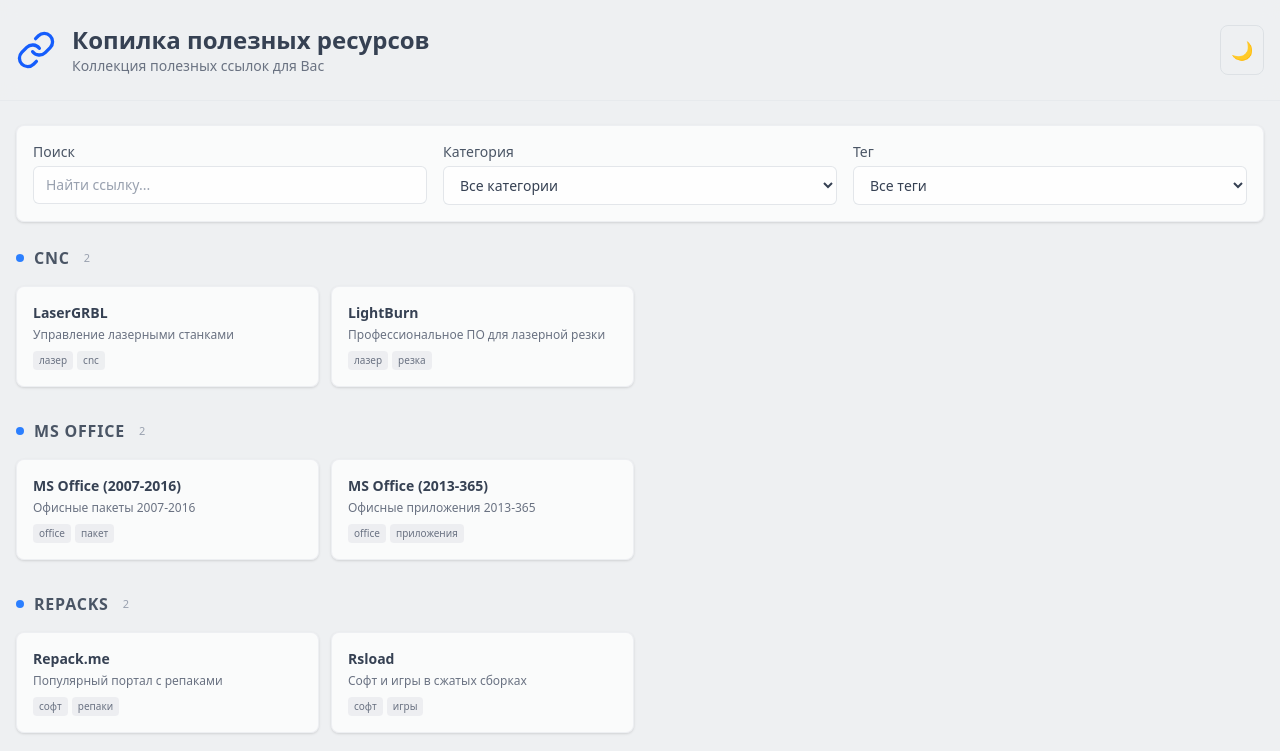
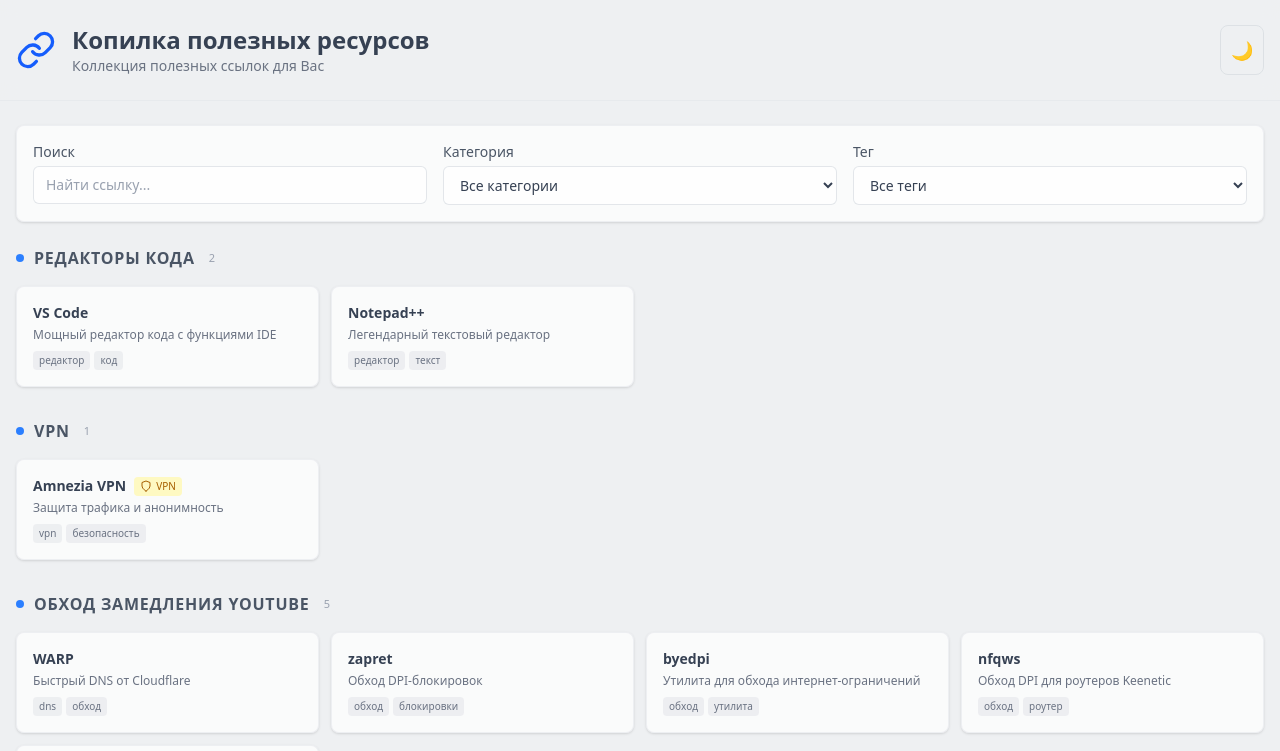
Before and after one commit to levshirenin/link-saver, a Next.js app: page / in a window 1280 px wide. Shown: the top 751 px of the page. Built offline with nearby package versions, Linux system fonts and the light colour scheme.

Commit message:
Use JSON order for categories, move CNC to the end

```diff
--- a/components/LinkList.js
+++ b/components/LinkList.js
@@ -8,7 +8,7 @@
   const [selectedCategory, setSelectedCategory] = useState('')
 
   const allTags = useMemo(() => [...new Set(links.flatMap(link => link.tags || []))].sort(), [links])
-  const allCategories = useMemo(() => [...new Set(links.map(link => link.category).filter(Boolean))].sort(), [links])
+  const allCategories = useMemo(() => [...new Set(links.map(link => link.category).filter(Boolean))], [links])
 
   const filteredLinks = useMemo(() => links.filter(link => {
     const matchesSearch =
--- a/public/links.json
+++ b/public/links.json
@@ -39,8 +39,6 @@
   {"id":"38","title":"123apps","url":"https://123apps.com/ru/","description":"Онлайн-конвертеры медиафайлов","tags":["конвертер","онлайн"],"category":"Разные Web приложения","icon":"https://www.google.com/s2/favicons?sz=64&domain=123apps.com","requiresVpn":false},
   {"id":"39","title":"Cobalt","url":"https://cobalt.tools/","description":"Скачивание контента с YouTube","tags":["скачивание","youtube"],"category":"Разные Web приложения","icon":"https://www.google.com/s2/favicons?sz=64&domain=cobalt.tools","requiresVpn":false},
   {"id":"40","title":"Mokky","url":"https://mokky.dev/","description":"Генератор тестовых REST API","tags":["api","тестирование"],"category":"Разные Web приложения","icon":"https://www.google.com/s2/favicons?sz=64&domain=mokky.dev","requiresVpn":false},
-  {"id":"41","title":"LaserGRBL","url":"https://lasergrbl.com/","description":"Управление лазерными станками","tags":["лазер","cnc"],"category":"CNC","icon":"https://www.google.com/s2/favicons?sz=64&domain=lasergrbl.com","requiresVpn":false},
-  {"id":"42","title":"LightBurn","url":"https://lightburnsoftware.com/","description":"Профессиональное ПО для лазерной резки","tags":["лазер","резка"],"category":"CNC","icon":"https://www.google.com/s2/favicons?sz=64&domain=lightburnsoftware.com","requiresVpn":false},
   {"id":"43","title":"Fusion-360","url":"https://www.autodesk.com/products/fusion-360/","description":"CAD/CAM-платформа (недоступна в РФ)","tags":["cad","проектирование"],"category":"САПР","icon":"https://www.google.com/s2/favicons?sz=64&domain=autodesk.com","requiresVpn":true},
   {"id":"44","title":"Kompas3D","url":"https://kompas.ru/","description":"Российская САПР для проектирования","tags":["сапр","проектирование"],"category":"САПР","icon":"https://www.google.com/s2/favicons?sz=64&domain=kompas.ru","requiresVpn":false},
   {"id":"45","title":"FreeCAD","url":"https://www.freecad.org/","description":"Бесплатная параметрическая САПР для 3D-проектирования","tags":["сапр","3d","бесплатный"],"category":"САПР","icon":"https://www.google.com/s2/favicons?sz=64&domain=freecad.org","requiresVpn":false},
@@ -61,5 +59,7 @@
   {"id":"60","title":"PowerToys","url":"https://learn.microsoft.com/ru-ru/windows/powertoys/","description":"Набор инструментов для Windows","tags":["утилита","windows"],"category":"Полезное ПО","icon":"https://www.google.com/s2/favicons?sz=64&domain=learn.microsoft.com","requiresVpn":false},
   {"id":"61","title":"Plex Media Server","url":"https://www.plex.tv/ru/media-server-downloads/","description":"Медиасервер для стриминга фильмов, сериалов и музыки","tags":["медиа","стриминг","сервер"],"category":"Просмотр фильмов","icon":"https://www.google.com/s2/favicons?sz=64&domain=plex.tv","requiresVpn":false},
   {"id":"62","title":"Play2Go","url":"https://play2go.cloud/","description":"Облачный гейминг — играй в любые игры без мощного ПК","tags":["игры","облако","стриминг"],"category":"Аренда VPS","icon":"https://www.google.com/s2/favicons?sz=64&domain=play2go.cloud","requiresVpn":false},
-  {"id":"63","title":"Clink","url":"https://chrisant996.github.io/clink/","description":"Мощная замена cmd.exe с подсветкой, автодополнением и скриптами","tags":["утилита","терминал"],"category":"Полезное ПО","icon":"https://www.google.com/s2/favicons?sz=64&domain=chrisant996.github.io","requiresVpn":false}
+  {"id":"63","title":"Clink","url":"https://chrisant996.github.io/clink/","description":"Мощная замена cmd.exe с подсветкой, автодополнением и скриптами","tags":["утилита","терминал"],"category":"Полезное ПО","icon":"https://www.google.com/s2/favicons?sz=64&domain=chrisant996.github.io","requiresVpn":false},
+  {"id":"41","title":"LaserGRBL","url":"https://lasergrbl.com/","description":"Управление лазерными станками","tags":["лазер","cnc"],"category":"CNC","icon":"https://www.google.com/s2/favicons?sz=64&domain=lasergrbl.com","requiresVpn":false},
+  {"id":"42","title":"LightBurn","url":"https://lightburnsoftware.com/","description":"Профессиональное ПО для лазерной резки","tags":["лазер","резка"],"category":"CNC","icon":"https://www.google.com/s2/favicons?sz=64&domain=lightburnsoftware.com","requiresVpn":false}
 ]
```
